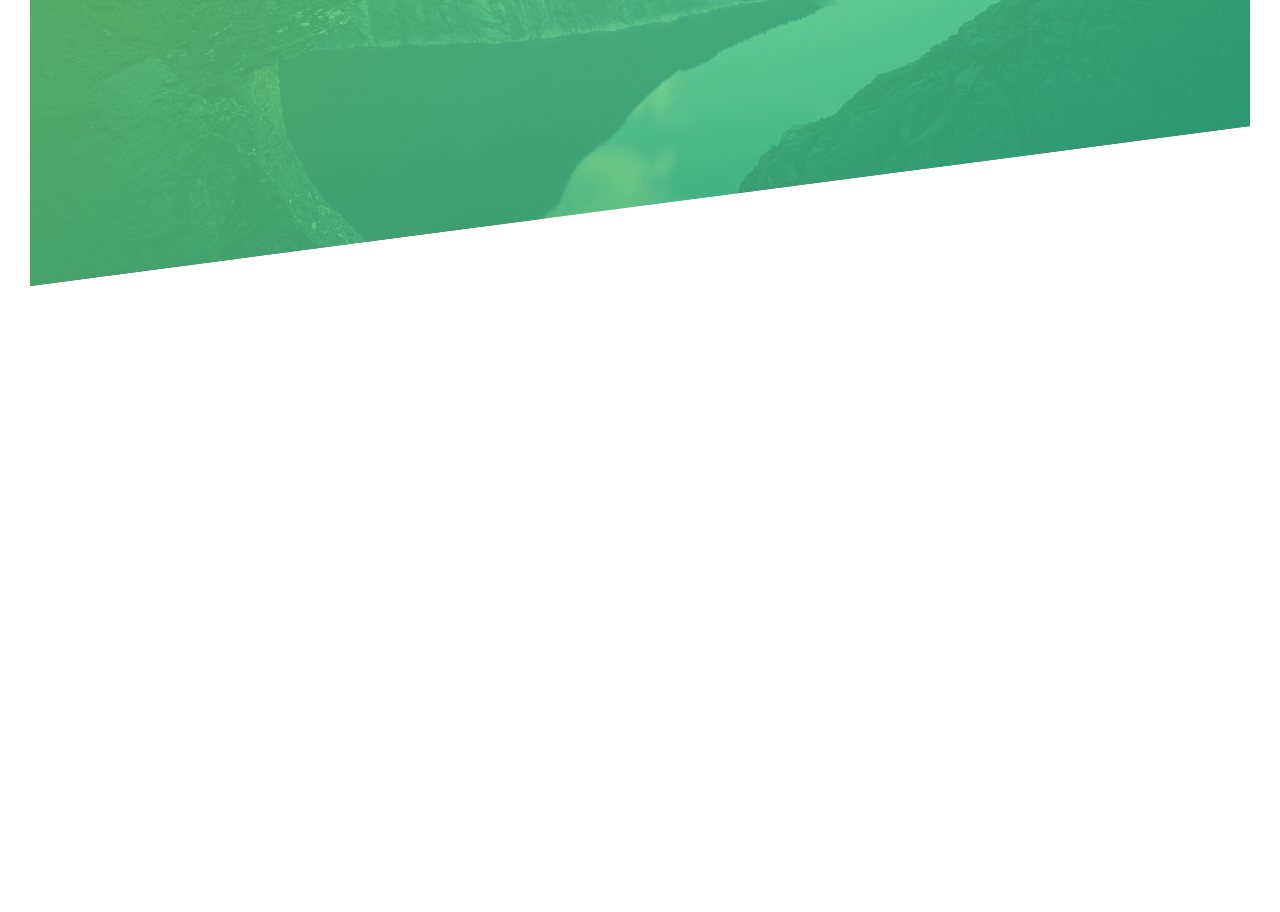
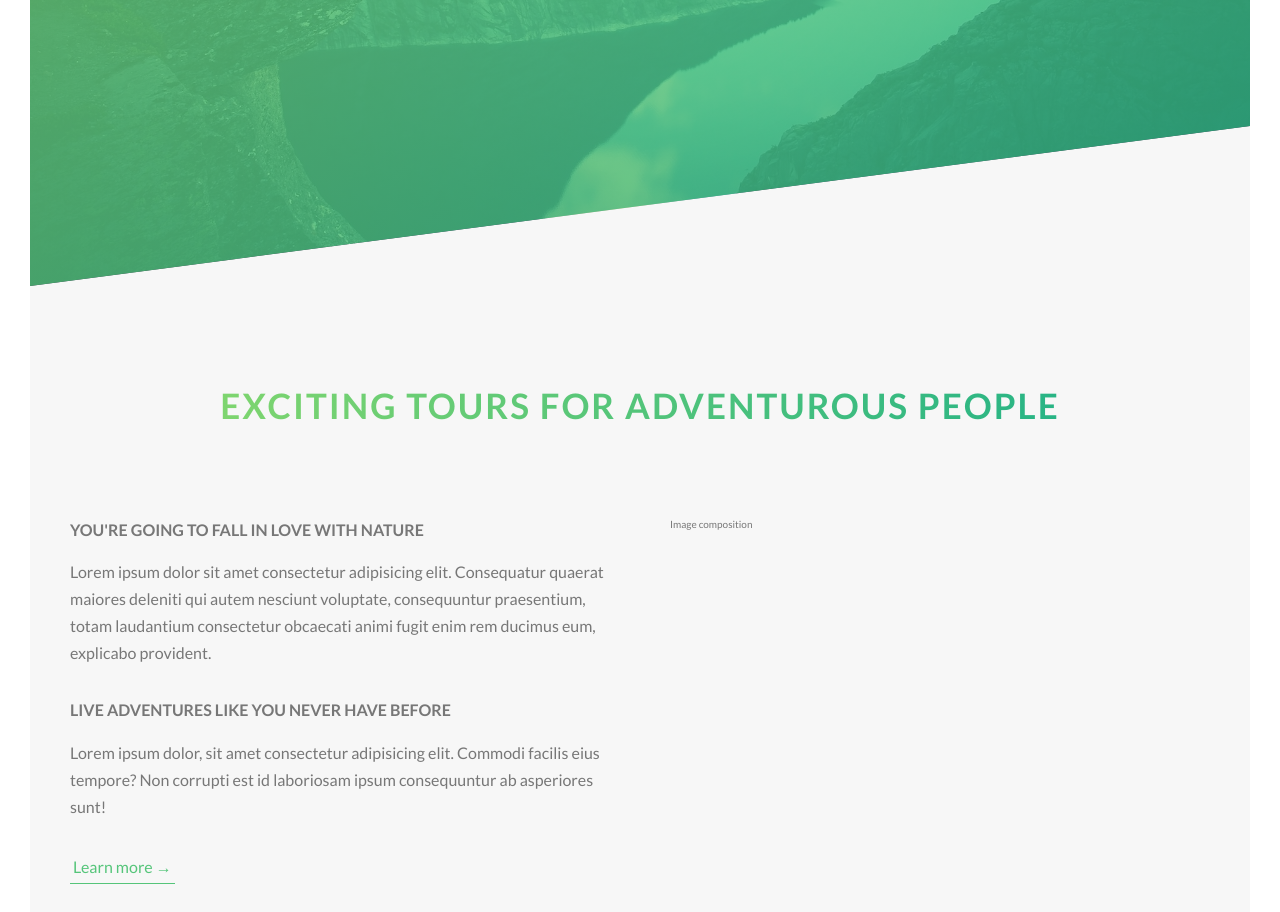
Before and after one commit to arossetter/arossetter.github.io, a plain HTML site: page index.html in a window 1280 px wide. Shown: the part 504-1416 px from the top of the page. Before the commit the page ends 820 px from the top, so only its background shows below. Drawn offline with Linux system fonts and the light colour scheme.

Commit message:
Updates from latest class

```diff
--- a/css/style.css
+++ b/css/style.css
@@ -9,74 +9,13 @@
 
 html {
   /* Setting the font size to 10px, assuming default of 16px by the browser.
-    This allows us to do simple calculations for rem units. */
+    This allows us to do simple calculations for rem units (1rem = 10px). */
   font-size: 62.5%;
 }
 
 body {
-  font-family: "Lato", sans-serif;
-  font-weight: 400;
-  line-height: 1.7;
-  color: #777;
-  padding: 3rem;
   -webkit-box-sizing: border-box;
           box-sizing: border-box;
-}
-
-.header {
-  height: 95vh;
-  background-image: -webkit-gradient(linear, left top, right bottom, from(rgba(126, 213, 111, 0.8)), to(rgba(40, 180, 133, 0.8))), url(../img/hero.jpg);
-  background-image: linear-gradient(to right bottom, rgba(126, 213, 111, 0.8), rgba(40, 180, 133, 0.8)), url(../img/hero.jpg);
-  background-size: cover;
-  background-position: top;
-  position: relative;
-  -webkit-clip-path: polygon(0 0, 100% 0, 100% 75vh, 0 100%);
-          clip-path: polygon(0 0, 100% 0, 100% 75vh, 0 100%);
-}
-
-.header__logo-box {
-  position: absolute;
-  top: 4rem;
-  left: 4rem;
-}
-
-.header__logo {
-  height: 3.5rem;
-}
-
-.header__text-box {
-  position: absolute;
-  top: 40%;
-  left: 50%;
-  -webkit-transform: translate(-50%, -50%);
-          transform: translate(-50%, -50%);
-  text-align: center;
-}
-
-.heading-primary {
-  color: #fff;
-  text-transform: uppercase;
-  -webkit-backface-visibility: hidden;
-          backface-visibility: hidden;
-  margin-bottom: 6rem;
-}
-
-.heading-primary--main {
-  display: block;
-  font-size: 6rem;
-  font-weight: 400;
-  letter-spacing: 3.5rem;
-  -webkit-animation: moveInLeft 1s ease-out;
-          animation: moveInLeft 1s ease-out;
-}
-
-.heading-primary--sub {
-  display: block;
-  font-size: 2rem;
-  font-weight: 700;
-  letter-spacing: 1.75rem;
-  -webkit-animation: moveInRight 1s ease-out;
-          animation: moveInRight 1s ease-out;
 }
 
 @-webkit-keyframes moveInLeft {
@@ -173,6 +112,90 @@ body {
   }
 }
 
+body {
+  font-family: 'Lato', sans-serif;
+  font-weight: 400;
+  line-height: 1.7;
+  color: #777;
+  padding: 3rem;
+}
+
+.heading-primary {
+  color: #fff;
+  text-transform: uppercase;
+  -webkit-backface-visibility: hidden;
+          backface-visibility: hidden;
+  margin-bottom: 6rem;
+}
+
+.heading-primary--main {
+  display: block;
+  font-size: 6rem;
+  font-weight: 400;
+  letter-spacing: 3.5rem;
+  -webkit-animation: moveInLeft 1s ease-out;
+          animation: moveInLeft 1s ease-out;
+}
+
+.heading-primary--sub {
+  display: block;
+  font-size: 2rem;
+  font-weight: 700;
+  letter-spacing: 1.75rem;
+  -webkit-animation: moveInRight 1s ease-out;
+          animation: moveInRight 1s ease-out;
+}
+
+.heading-secondary {
+  font-size: 3.5rem;
+  text-transform: uppercase;
+  font-weight: 700;
+  display: inline-block;
+  background-image: -webkit-gradient(linear, left top, right top, from(#7ed56f), to(#28b485));
+  background-image: linear-gradient(to right, #7ed56f, #28b485);
+  background-clip: text;
+  color: transparent;
+  letter-spacing: .2rem;
+  -webkit-transition: all .2s;
+  transition: all .2s;
+}
+
+.heading-secondary:hover {
+  -webkit-transform: skewY(2deg) skewX(15deg) scale(1.1);
+          transform: skewY(2deg) skewX(15deg) scale(1.1);
+  text-shadow: 0.5rem 1rem 2rem rgba(0, 0, 0, 0.2);
+}
+
+.heading-tertiary {
+  font-size: 1.6rem;
+  font-weight: 700;
+  text-transform: uppercase;
+}
+
+.paragraph {
+  font-size: 1.6rem;
+}
+
+.paragraph:not(:last-child) {
+  margin-bottom: 3rem;
+}
+
+.u-center-text {
+  text-align: center;
+}
+
+.u-margin-bottom-small {
+  margin-bottom: 1.5rem;
+}
+
+.u-margin-bottom-medium {
+  margin-bottom: 4rem;
+}
+
+.u-margin-bottom-big {
+  margin-bottom: 8rem;
+}
+
 .btn:link, .btn:visited {
   text-transform: uppercase;
   text-decoration: none;
@@ -215,7 +238,7 @@ body {
 }
 
 .btn::after {
-  content: "";
+  content: '';
   display: inline-block;
   height: 100%;
   width: 100%;
@@ -234,3 +257,113 @@ body {
   -webkit-animation-fill-mode: backwards;
           animation-fill-mode: backwards;
 }
+
+.btn-text:link, .btn-text:visited {
+  font-size: 1.6rem;
+  color: #55c57a;
+  display: inline-block;
+  text-decoration: none;
+  border-bottom: 0.1rem solid #55c57a;
+  padding: .3rem;
+  -webkit-transition: all .2s;
+  transition: all .2s;
+}
+
+.btn-text:hover {
+  background-color: #55c57a;
+  color: #fff;
+  -webkit-box-shadow: 0 1rem 2rem rgba(0, 0, 0, 0.15);
+          box-shadow: 0 1rem 2rem rgba(0, 0, 0, 0.15);
+  -webkit-transform: translateY(-0.2rem);
+          transform: translateY(-0.2rem);
+}
+
+.btn-text:active {
+  -webkit-box-shadow: 0 0.5rem 1rem rgba(0, 0, 0, 0.15);
+          box-shadow: 0 0.5rem 1rem rgba(0, 0, 0, 0.15);
+  -webkit-transform: translateY(0);
+          transform: translateY(0);
+}
+
+.header {
+  height: 95vh;
+  background-image: -webkit-gradient(linear, left top, right bottom, from(rgba(126, 213, 111, 0.8)), to(rgba(40, 180, 133, 0.8))), url(../img/hero.jpg);
+  background-image: linear-gradient(to right bottom, rgba(126, 213, 111, 0.8), rgba(40, 180, 133, 0.8)), url(../img/hero.jpg);
+  background-size: cover;
+  background-position: top;
+  position: relative;
+  -webkit-clip-path: polygon(0 0, 100% 0, 100% 75vh, 0 100%);
+          clip-path: polygon(0 0, 100% 0, 100% 75vh, 0 100%);
+}
+
+.header__logo-box {
+  position: absolute;
+  top: 4rem;
+  left: 4rem;
+}
+
+.header__logo {
+  height: 3.5rem;
+}
+
+.header__text-box {
+  position: absolute;
+  top: 40%;
+  left: 50%;
+  -webkit-transform: translate(-50%, -50%);
+          transform: translate(-50%, -50%);
+  text-align: center;
+}
+
+.row {
+  max-width: 114rem;
+  margin: 0 auto;
+}
+
+.row:not(:last-child) {
+  margin-bottom: 8rem;
+}
+
+.row::after {
+  content: '';
+  display: table;
+  clear: both;
+}
+
+.row [class^='col-'] {
+  float: left;
+}
+
+.row [class^='col-']:not(:last-child) {
+  margin-right: 6rem;
+}
+
+.row .col-1-of-2 {
+  width: calc((100% - 6rem) / 2);
+}
+
+.row .col-1-of-3 {
+  width: calc((100% - (6rem * 2)) / 3);
+}
+
+.row .col-1-of-4 {
+  width: calc((100% - (6rem * 3)) / 4);
+}
+
+.row .col-2-of-3 {
+  width: calc(((100% - (6rem * 2)) / 3) * 2 + 6rem);
+}
+
+.row .col-2-of-4 {
+  width: calc(((100% - (6rem * 3)) / 4) * 2 + 6rem);
+}
+
+.row .col-3-of-4 {
+  width: calc(((100% - (6rem * 3)) / 4) * 3 + (6rem * 2));
+}
+
+.section-about {
+  background-color: #f7f7f7;
+  padding: 25rem 0;
+  margin-top: -20vh;
+}
--- a/index.html
+++ b/index.html
@@ -25,5 +25,92 @@
                 <a href="#" class="btn btn--white btn--animated">Discover our tours</a>
             </div>
         </header>
+
+        <main>
+            <section class="section-about">
+                <div class="u-center-text u-margin-bottom-big">
+                    <h2 class="heading-secondary">Exciting Tours for Adventurous People</h2>
+                </div>
+                <div class="row">
+                    <div class="col-1-of-2">
+                        <h3 class="heading-tertiary u-margin-bottom-small">You're going to fall in love with nature</h3>
+                        <p class="paragraph">Lorem ipsum dolor sit amet consectetur adipisicing elit. Consequatur quaerat maiores deleniti qui autem nesciunt voluptate, consequuntur praesentium, totam laudantium consectetur obcaecati animi fugit enim rem ducimus eum, explicabo provident.</p>
+                        <h3 class="heading-tertiary u-margin-bottom-small">Live adventures like you never have before</h3>
+                        <p class="paragraph">Lorem ipsum dolor, sit amet consectetur adipisicing elit. Commodi facilis eius tempore? Non corrupti est id laboriosam ipsum consequuntur ab asperiores sunt!</p>
+
+                        <a href="#" class="btn-text">Learn more &rarr;</a>
+                    </div>
+                    <div class="col-1-of-2">
+                        Image composition
+                    </div>
+                </div>
+            </section>
+        </main>
+
+<!-- Testing the floating grid system...
+        <section class="grid-test">
+            <div class="row">
+                <div class="col-1-of-2">
+                    Col 1 of 2
+                </div>
+                <div class="col-1-of-2">
+                    Col 1 of 2
+                </div>
+            </div>
+            <div class="row">
+                <div class="col-1-of-3">
+                    Col 1 of 3
+                </div>
+                <div class="col-1-of-3">
+                    Col 1 of 3
+                </div>
+                <div class="col-1-of-3">
+                    Col 1 of 3
+                </div>
+            </div>
+            <div class="row">
+                <div class="col-1-of-3">
+                    Col 1 of 3
+                </div>
+                <div class="col-2-of-3">
+                    Col 2 of 3
+                </div>
+            </div>
+            <div class="row">
+                <div class="col-1-of-4">
+                    Col 1 of 4
+                </div>
+                <div class="col-1-of-4">
+                    Col 1 of 4
+                </div>
+                <div class="col-1-of-4">
+                    Col 1 of 4
+                </div>
+                <div class="col-1-of-4">
+                    Col 1 of 4
+                </div>
+            </div>
+            <div class="row">
+                <div class="col-1-of-4">
+                    Col 1 of 4
+                </div>
+                <div class="col-1-of-4">
+                    Col 1 of 4
+                </div>
+                <div class="col-2-of-4">
+                    Col 2 of 4
+                </div>
+            </div>
+            <div class="row">
+                <div class="col-1-of-4">
+                    Col 1 of 4
+                </div>
+                <div class="col-3-of-4">
+                    Col 3 of 4
+                </div>
+            </div>
+        </section>
+    -->
+
     </body>
 </html>
```
